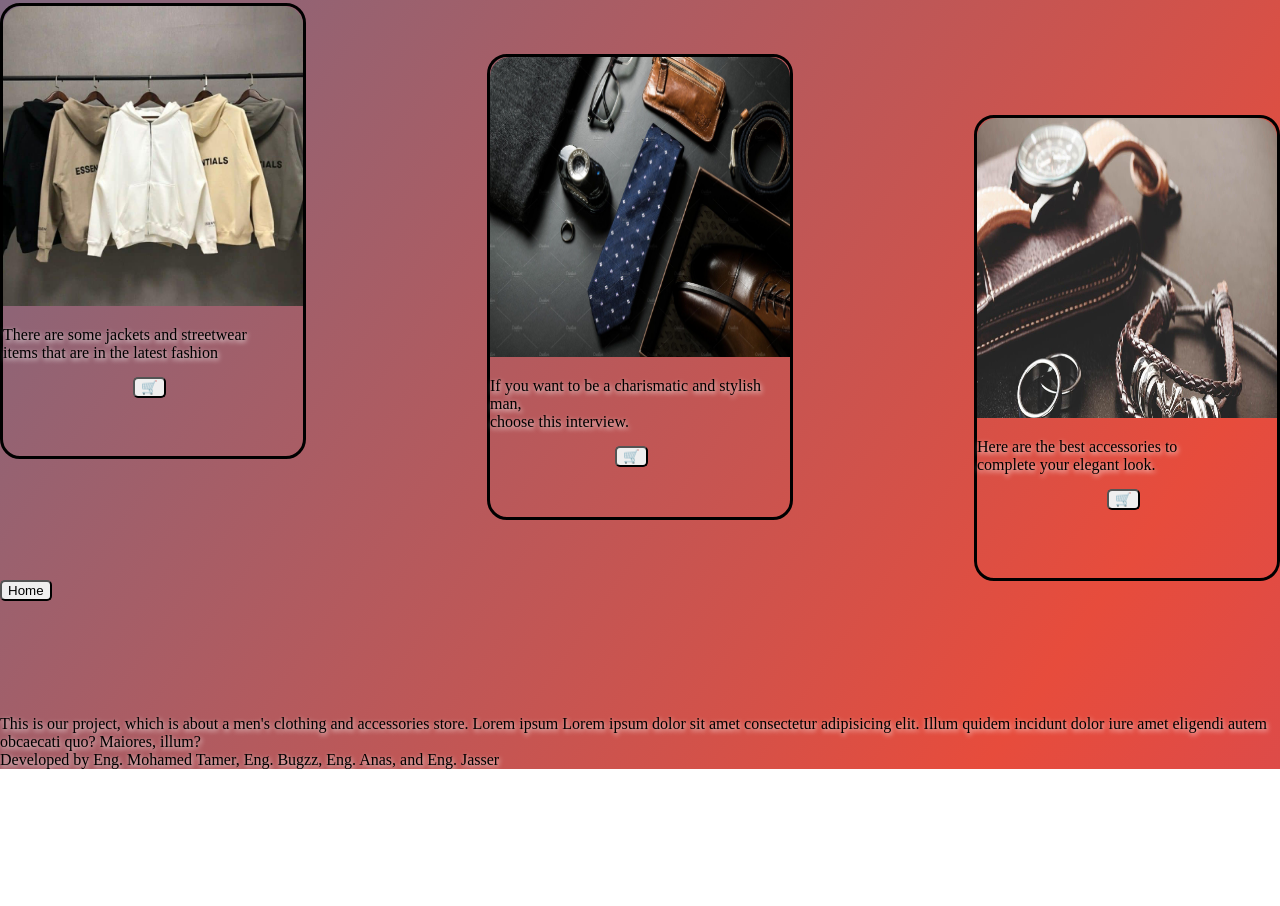
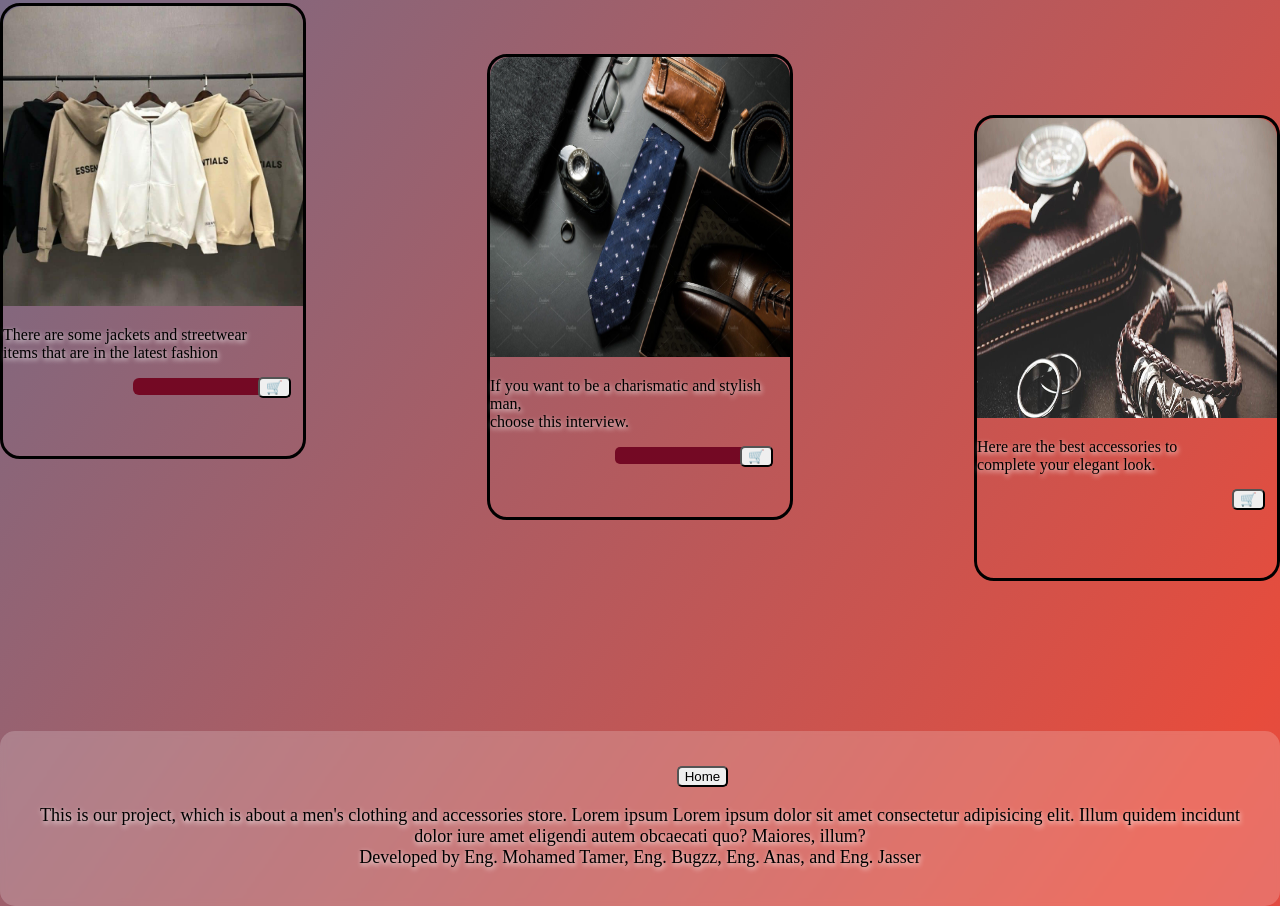
Before and after one commit to mohamedtamer0014-lgtm/Byte_Store, a plain HTML site: page index.html in a window 1280 px wide. Shown: the part 1463-2369 px from the top of the page. Before the commit the page ends 2232 px from the top, so only its background shows below. Drawn offline with Linux system fonts and the light colour scheme.

Commit message:
Refactor home_page.css for improved styling

```diff
--- a/home_page.css
+++ b/home_page.css
@@ -288,18 +288,18 @@ main #accessories #aa:hover{
 
 }
 
-#footer{
-     transform: translateY(100px);
-
-     border-radius: 15px;
-     color: rgb(0, 0, 0);
-     text-shadow: 2px 5xp 8px rgb(227, 227, 227);
-
+footer {
+margin-top: 150px;
+text-align: center;
+padding: 20px;
+background: rgba(255,255,255,0.2);
+border-radius: 15px;
+color: #000;
+backdrop-filter: blur(3px);
+font-size: 18px;
 }
 
 
-.pfoo a,button{
-
-margin-left: auto;
-margin-bottom: -80px;
+.pfoo a, .pfoo button {
+margin-top: 15px;
 }
```
